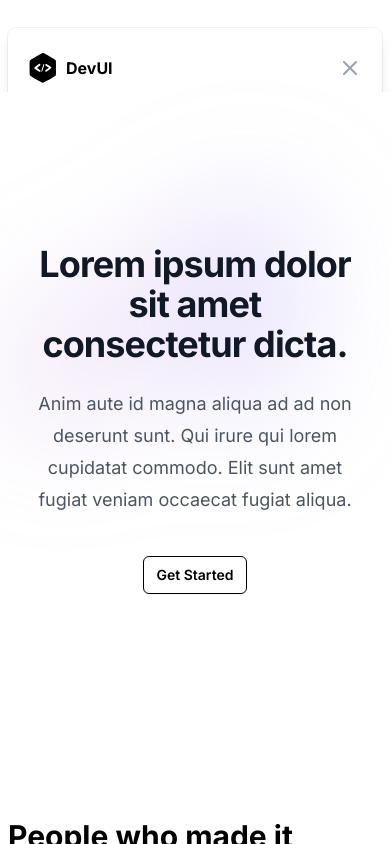
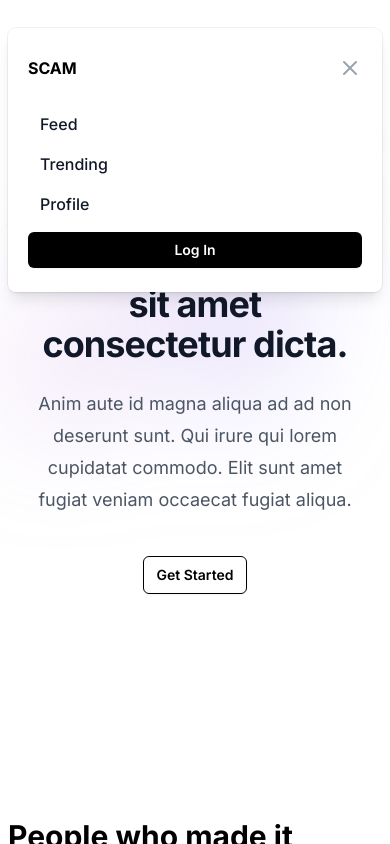
Before and after one commit to Lets-code-with-us/scam_website, a Next.js app: page / in a window 390 px wide. Both pictures are taken after a click on the icon 362 px from the left and 40 px from the top of the page. Shown: the top 844 px of the page. Built offline with nearby package versions, Linux system fonts and the light colour scheme.

Commit message:
file added

```diff
--- a/app/layout.tsx
+++ b/app/layout.tsx
@@ -2,7 +2,6 @@ import type { Metadata } from "next";
 import { Inter } from "next/font/google";
 import "./globals.css";
 import Navbar from "@/components/NavBar";
-import 'animate.css'
 
 const inter = Inter({ subsets: ["latin"] });
 
@@ -19,9 +18,7 @@ export default function RootLayout({
   return (
     <html lang="en">
       <body className={inter.className}>
-        <div className="animate__animated animate__fadeInDown">
-          <Navbar />
-        </div>
+        <Navbar />
         {children}
       </body>
     </html>
--- a/app/page.tsx
+++ b/app/page.tsx
@@ -1,28 +1,26 @@
-import Footer from '@/components/Footer'
-import Sider from '@/components/Sider'
-import HeroSection from '@/components/HeroSection'
-import NewsLetter from '@/components/NewsLetter'
-import Feature from '@/components/Feature'
-import Faq from '@/components/FAQ'
-import Cta from '@/components/CTA'
-import SectionTestional from '@/components/SectionTestional'
-import 'animate.css'
+import Footer from "@/components/Footer";
+import Sider from "@/components/Sider";
+import HeroSection from "@/components/HeroSection";
+import NewsLetter from "@/components/NewsLetter";
+import Feature from "@/components/Feature";
+import Faq from "@/components/FAQ";
+import Cta from "@/components/CTA";
+import SectionTestional from "@/components/SectionTestional";
+import "animate.css";
 export default function Home() {
   return (
     <>
+      <HeroSection />
+      <Sider />
+      <SectionTestional />
+      <Faq />
 
-      <HeroSection/>
-      <Sider/>
-      <SectionTestional/>
-      <Faq/>
+      <Feature />
+      <Cta />
 
+      <NewsLetter />
 
-      <Feature/>
-      <Cta/>
-
-      <NewsLetter/>
-
-      <Footer/>
+      <Footer />
     </>
-  )
+  );
 }
--- a/components/NavBar.tsx
+++ b/components/NavBar.tsx
@@ -27,7 +27,7 @@ function Navbar() {
   }
 
   return (
-    <div className="relative w-full bg-white mb-8 mt-5">
+    <div className="relative w-full bg-white mb-8 mt-5 z-10">
       <div className="mx-auto flex max-w-7xl items-center justify-between px-4 py-2 sm:px-6 lg:px-8">
         <div className="inline-flex items-center space-x-2">
           <Link href="/">
@@ -68,21 +68,11 @@ function Navbar() {
               <div className="px-5 pb-6 pt-5">
                 <div className="flex items-center justify-between">
                   <div className="inline-flex items-center space-x-2">
-                    <span>
-                      <svg
-                        width="30"
-                        height="30"
-                        viewBox="0 0 50 56"
-                        fill="none"
-                        xmlns="http://www.w3.org/2000/svg"
-                      >
-                        <path
-                          d="M23.2732 0.2528C20.8078 1.18964 2.12023 12.2346 1.08477 13.3686C0 14.552 0 14.7493 0 27.7665C0 39.6496 0.0986153 41.1289 0.83823 42.0164C2.12023 43.5449 23.2239 55.4774 24.6538 55.5267C25.9358 55.576 46.1027 44.3832 48.2229 42.4602C49.3077 41.474 49.3077 41.3261 49.3077 27.8158C49.3077 14.3055 49.3077 14.1576 48.2229 13.1714C46.6451 11.7415 27.1192 0.450027 25.64 0.104874C24.9497 -0.0923538 23.9142 0.00625992 23.2732 0.2528ZM20.2161 21.8989C20.2161 22.4906 18.9835 23.8219 17.0111 25.3997C15.2361 26.7803 13.8061 27.9637 13.8061 28.0623C13.8061 28.1116 15.2361 29.0978 16.9618 30.2319C18.6876 31.3659 20.2655 32.6479 20.4134 33.0917C20.8078 34.0286 19.871 35.2119 18.8355 35.2119C17.8001 35.2119 9.0233 29.3936 8.67815 28.5061C8.333 27.6186 9.36846 26.5338 14.3485 22.885C17.6521 20.4196 18.4904 20.0252 19.2793 20.4196C19.7724 20.7155 20.2161 21.3565 20.2161 21.8989ZM25.6893 27.6679C23.4211 34.9161 23.0267 35.7543 22.1391 34.8668C21.7447 34.4723 22.1391 32.6479 23.6677 27.9637C26.2317 20.321 26.5275 19.6307 27.2671 20.3703C27.6123 20.7155 27.1685 22.7864 25.6893 27.6679ZM36.0932 23.2302C40.6788 26.2379 41.3198 27.0269 40.3337 28.1609C39.1503 29.5909 31.6555 35.2119 30.9159 35.2119C29.9298 35.2119 28.9436 33.8806 29.2394 33.0424C29.3874 32.6479 30.9652 31.218 32.7403 29.8867L35.9946 27.4706L32.5431 25.1532C30.6201 23.9205 29.0915 22.7371 29.0915 22.5892C29.0915 21.7509 30.2256 20.4196 30.9159 20.4196C31.3597 20.4196 33.6771 21.7016 36.0932 23.2302Z"
-                          fill="black"
-                        />
-                      </svg>
-                    </span>
-                    <span className="font-bold">DevUI</span>
+                   <Link href="/">
+                    <span className="font-bold">SCAM</span>
+
+                    </Link>
+
                   </div>
                   <div className="-mr-2">
                     <button
--- a/package.json
+++ b/package.json
@@ -3,7 +3,7 @@
   "version": "0.1.0",
   "private": true,
   "scripts": {
-    "dev": "next dev",
+    "dev": "next dev --turbo",
     "build": "next build",
     "start": "next start",
     "lint": "next lint"
```
Also changed, not shown: middleware.ts (added, +15 -0 lines).
